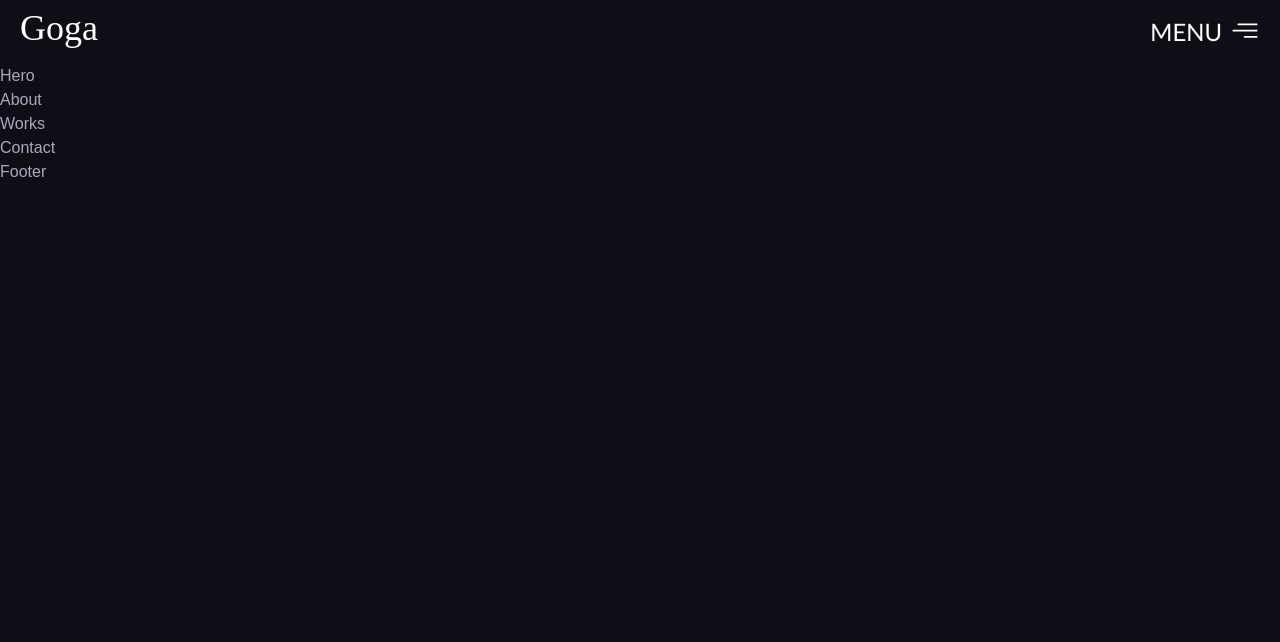
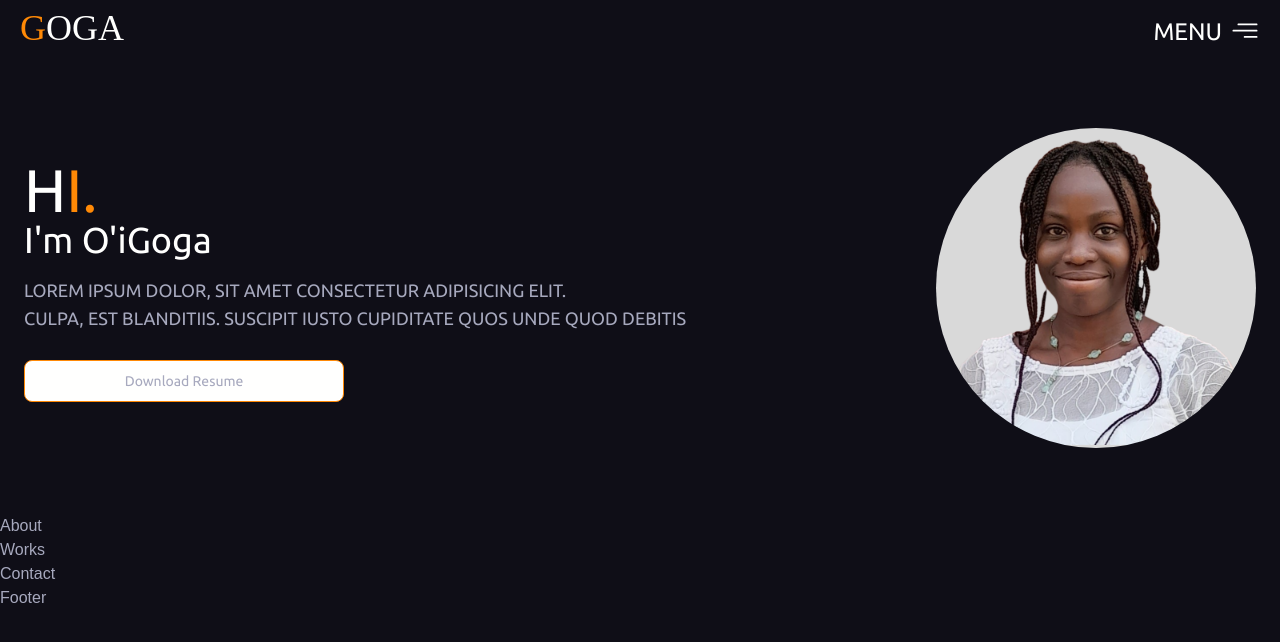
Before and after one commit to oigoga/My-1st-Portfolio, a React (Vite) app: page / in a window 1280 px wide. Shown: the top 642 px of the page. Built offline with nearby package versions, Linux system fonts and the light colour scheme; a web font is replaced by a local one.

Commit message:
developed the hero page with basic additions

```diff
--- a/index.html
+++ b/index.html
@@ -16,6 +16,12 @@
       href="https://fonts.googleapis.com/css2?family=Lato:ital,wght@0,100;0,300;0,400;0,700;1,100&display=swap"
       rel="stylesheet"
     />
+    <link rel="preconnect" href="https://fonts.googleapis.com" />
+    <link rel="preconnect" href="https://fonts.gstatic.com" crossorigin />
+    <link
+      href="https://fonts.googleapis.com/css2?family=Ubuntu:wght@300;400;700&display=swap"
+      rel="stylesheet"
+    />
     <title>Oigoga</title>
   </head>
   <body class="bg-navy text-gray">
--- a/src/assets/index.js
+++ b/src/assets/index.js
@@ -1,7 +1,11 @@
 import close from './close.svg'
 import menu from './menu.svg'
+import headshot from './Headshot.png'
+import resume from './Oigoga Aba_ Resume.pdf'
 
 export {
     close,
-    menu
+    menu,
+    headshot,
+    resume
 }
--- a/src/components/Hero.jsx
+++ b/src/components/Hero.jsx
@@ -1,11 +1,35 @@
-import React from 'react'
+import React from "react";
+import { headshot, resume } from "../assets";
 
 const Hero = () => {
   return (
-    <div>
-      Hero
-    </div>
-  )
-}
+    <section className=" flex flex-col-reverse md:flex-row font-Ubuntu justify-center md:justify-between w-full h-full p-6 xl:mr-10">
+      <div className="flex  flex-col md:mt-10 pb-20 pt-8 xl:ml-20 ">
+        <h1 className="text-white text-6xl ">
+          H<span className="text-orange">I.</span>{" "}
+        </h1>
+        <h3 className="text-white text-4xl">I'm O'iGoga</h3>
 
-export default Hero
+        <p className="text-lg uppercase my-4">
+          Lorem ipsum dolor, sit amet consectetur adipisicing elit. <br />{" "}
+          Culpa, est blanditiis. suscipit iusto cupiditate quos unde quod
+          debitis
+        </p>
+
+        <button
+          type="button"
+          class="my-3 w-80 py-2.5 px-5 mr-2 mb-2 text-sm font-medium text-gray focus:outline-none bg-white rounded-lg border border-orange hover:bg-orange hover:text-white focus:z-10 focus:ring-4 focus:ring-gray-200 dark:focus:ring-gray-700 dark:bg-gray-800 dark:text-gray-400 dark:border-gray-600 dark:hover:text-white dark:hover:bg-gray-700"
+        >
+         <a className="" href={resume} download>
+            Download Resume
+          </a>
+        </button>
+      </div>
+      <div className="h-60 w-60 md:h-80 md:w-80 mt-10 xl:mr-20  ">
+        <img src={headshot} alt="" className="rounded-none md:rounded-full" />
+      </div>
+    </section>
+  );
+};
+
+export default Hero;
--- a/src/components/Navbar.jsx
+++ b/src/components/Navbar.jsx
@@ -13,9 +13,9 @@ const Navbar = () => {
       >
         <div className="w-full flex justify-between     mx-5 py-2">
           <h3 className="font-Rubik_dirt  text-base md:text-4xl xxl:text-5xl">
-            Goga
+            <span className="text-orange">G</span>OGA
           </h3>
-          <div className="flex   text-2xl font-Lato">
+          <div className="flex   text-2xl font-Ubuntu">
             <button className="flex z-10  py-2">
               <p className={`${toggle?"hidden":"inline"} text-base  md:text-2xl xxl:text4-xl mx-2 hover:underline`}>MENU</p>
               <img
@@ -27,8 +27,8 @@ const Navbar = () => {
             </button>
 
             {toggle ? (
-              <div className="flex flex-col">
-                <div className="justify-center items-center bg-navy bg-opacity-90 flex overflow-x-hidden overflow-y-auto fixed inset-0 z-0 outline-none focus:outline-none ease-in  ">
+              <div className="flex flex-col ">
+                <div className="justify-center items-center bg-navy bg-opacity-90 flex overflow-x-hidden overflow-y-auto fixed inset-0 z-0 outline-none focus:outline-none ease-linear transition-all duration-300   ">
                   <ul className="flex flex-col  items-center ">
                     <div>
                       {navLinks.map((nav, index) => (
--- a/tailwind.config.cjs
+++ b/tailwind.config.cjs
@@ -25,7 +25,8 @@ module.exports = {
       sans: ['Graphik', 'sans-serif'],
       serif: ['Merriweather', 'serif'],
       Rubik_dirt: [ 'Rubik Dirt', 'cursive'],
-      Lato: ['Lato', 'sans-serif']
+      Lato: ['Lato', 'sans-serif'],
+      Ubuntu: ['Ubuntu', 'sans-serif']
     },
     extend: {
 
```
Also changed, not shown: src/assets/Headshot.png (added), 1 other file (tests, documents, lock files or other folders).
